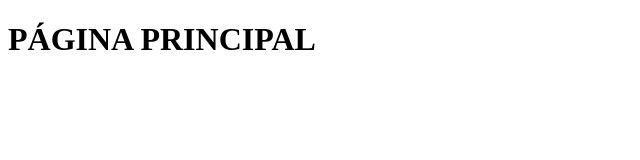
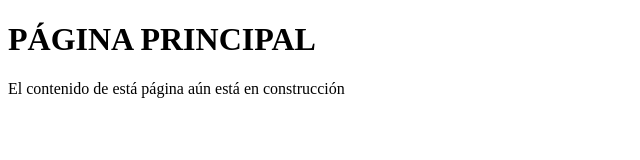
Before and after one commit to jimabraham/ProyectoWebEmpresaZ, a plain HTML site: page index.html in a window 1280 px wide. Shown: the whole page, without its empty margins (0-640 px from the left). Drawn offline with Linux system fonts and the light colour scheme.

Commit message:
Update index.html

```diff
--- a/index.html
+++ b/index.html
@@ -8,5 +8,6 @@
 </head>
 <body>
     <h1>PÁGINA PRINCIPAL</h1>
+    <p>El contenido de está página aún está en construcción</p>
 </body>
 </html>
```
